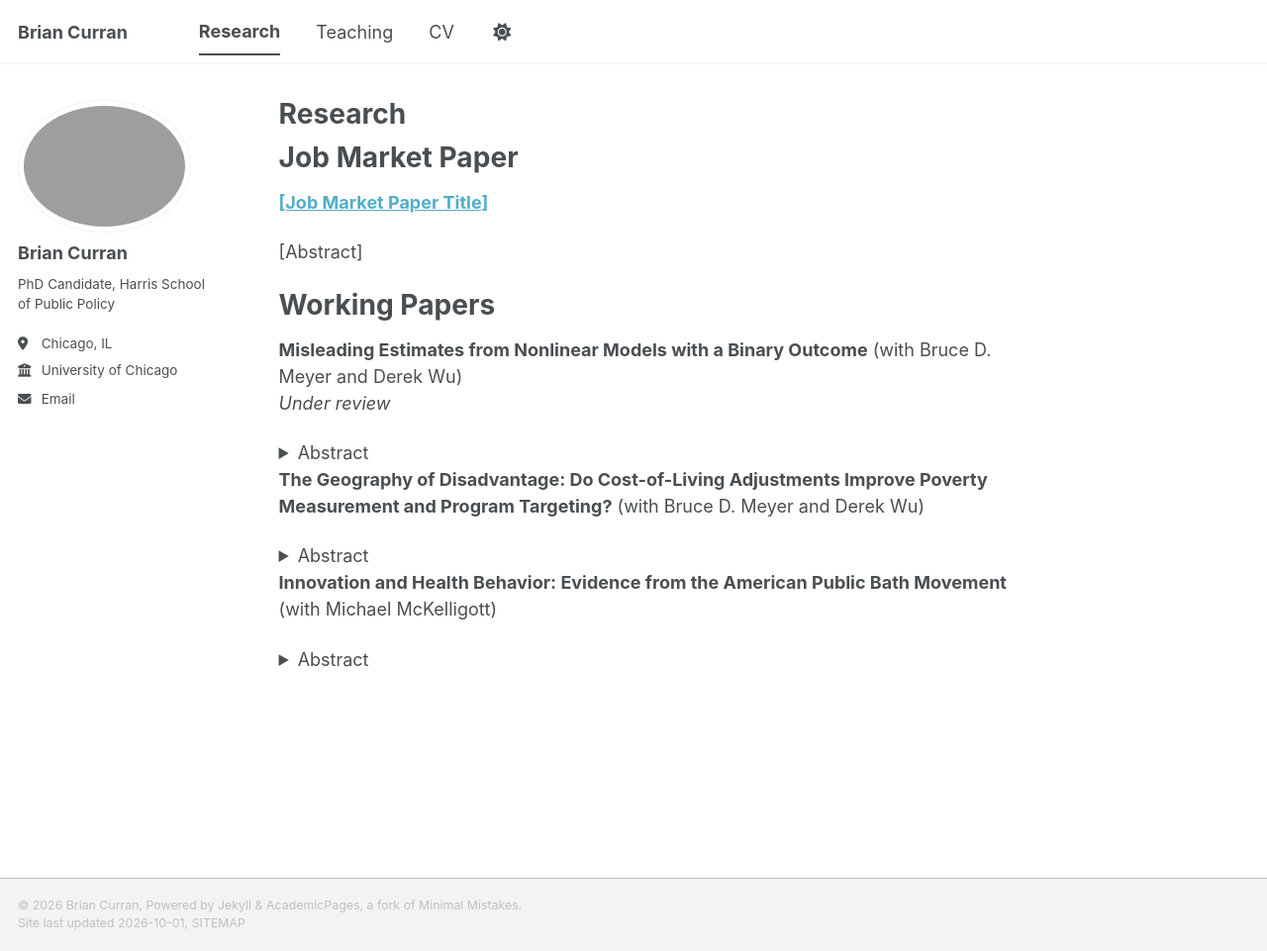
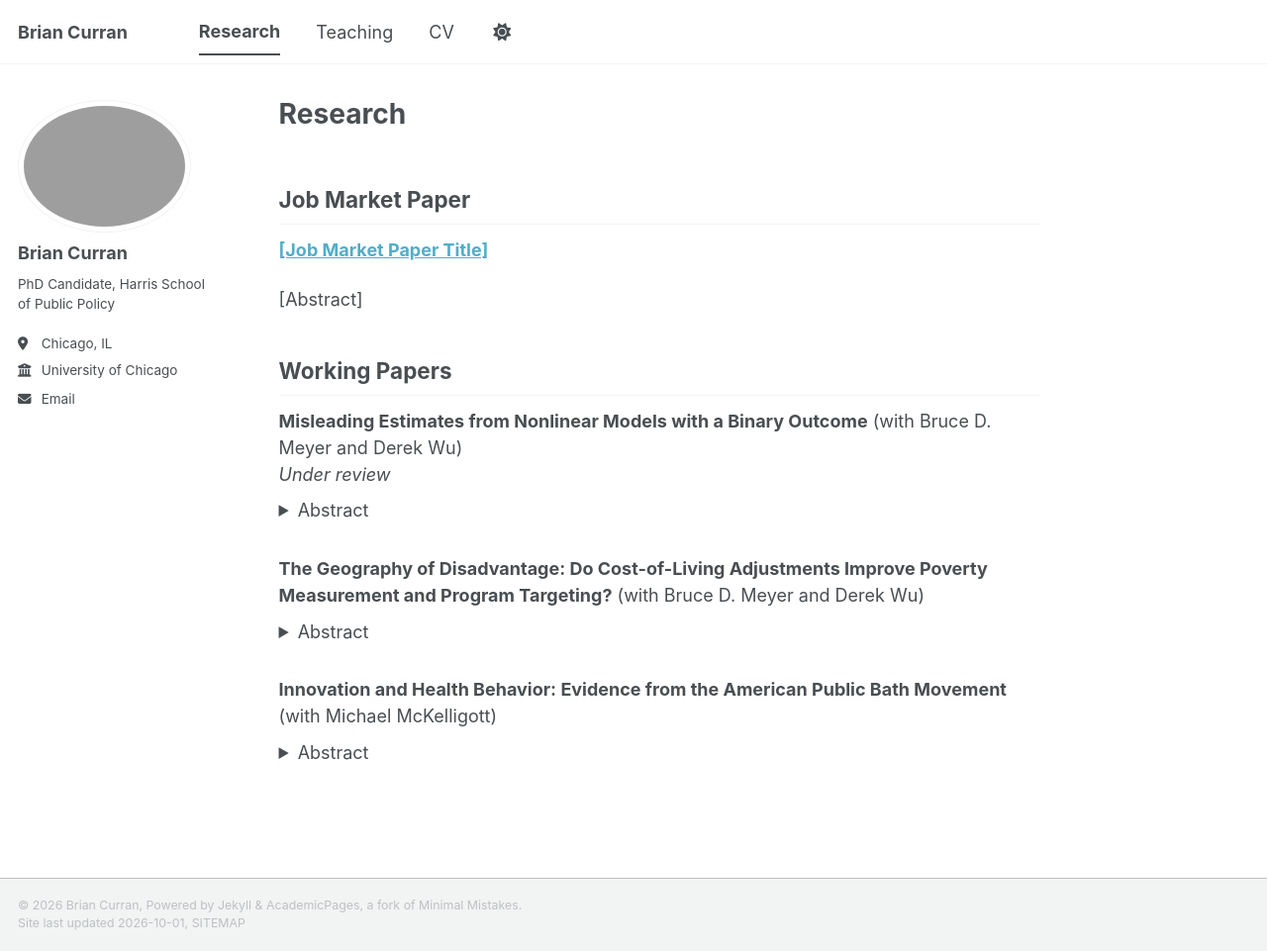
Before and after one commit to brianscurran/brianscurran.github.io, a Jekyll site: the page built from _pages/research.md, in a window 1280 px wide and 961 px high. Shown: the whole window at 99% size. Built offline with Jekyll 4.4.1, drawn with Linux system fonts in a browser that asks for light colours; a style sheet for code colours, icons or effects is not loaded.

Commit message:
Refactor research papers section and abstracts
Updated formatting for research papers and added revised abstract.

```diff
--- a/_pages/research.md
+++ b/_pages/research.md
@@ -5,31 +5,31 @@ author_profile: true
 ---
 
 Job Market Paper
-======
+------
 **[[Job Market Paper Title]](/files/Curran_JMP.pdf)**
 
 [Abstract]
 
 Working Papers
-======
+------
 **Misleading Estimates from Nonlinear Models with a Binary Outcome** (with Bruce D. Meyer and Derek Wu)
 *Under review*
 
-<details>
-<summary>Abstract</summary>
+<details style="margin-top: -0.75em; margin-bottom: 1.75em;">
+<summary style="cursor: pointer;">Abstract</summary>
 When estimating nonlinear models for binary outcomes, such as probit and logit models, researchers often rely on average partial effects (APEs) to summarize the effect of a regressor. Because the marginal effect of a variable in these models depends on the values of all other variables, the value of an APE hinges on the portion of the sample used for the calculations. When averaged over parts of the sample drawn from a subpopulation not used to define the object of interest, the APE may be misleading. This paper highlights common situations, such as differences-in-means with a secondary group and difference-in-differences designs, where APEs calculated for the full sample deviate from marginal effects for the appropriate part of the sample. We propose a simple and costless solution in specific cases and demonstrate through simulations that recalculating APEs over the appropriate subsample yields unbiased results. Reexamining published results from multiple papers, we find statistically significant discrepancies between the reported estimates and the appropriately calculated APEs.
 </details>
 
 **The Geography of Disadvantage: Do Cost-of-Living Adjustments Improve Poverty Measurement and Program Targeting?** (with Bruce D. Meyer and Derek Wu)
 
-<details>
-<summary>Abstract</summary>
+<details style="margin-top: -0.75em; margin-bottom: 1.75em;">
+<summary style="cursor: pointer;">Abstract</summary>
 Individuals are commonly assumed to be more disadvantaged in higher-cost areas. As a result, geographic adjustments for local prices are embedded in many federal payments and have been proposed or implemented for various poverty measures. We assess whether such adjustments achieve a central objective of a poverty measure: identifying the least advantaged population. We examine ten domains of well-being – material hardships, appliances owned, home quality, food security, public services, health, education, assets, permanent income, and mortality – drawing on 71 indicators from linked survey and administrative records. Within each domain, we contrast those classified as poor under the Supplemental Poverty Measure and the new Comprehensive Income Poverty Measure, with and without a geographic adjustment. In nine of ten domains, we find that incorporating a geographic adjustment instead identifies a less deprived poor population. This result reflects local prices being sufficiently correlated with public goods and locational amenities that those with low incomes appear less disadvantaged in higher-cost areas. Because poverty thresholds underpin eligibility for many transfer programs and the geographic allocation of federal funding, geographic adjustments may direct resources away from the most disadvantaged.
 </details>
 
 **Innovation and Health Behavior: Evidence from the American Public Bath Movement** (with Michael McKelligott)
 
-<details>
-<summary>Abstract</summary>
+<details style="margin-top: -0.75em; margin-bottom: 1.75em;">
+<summary style="cursor: pointer;">Abstract</summary>
 [Revised abstract]
 </details>
```
